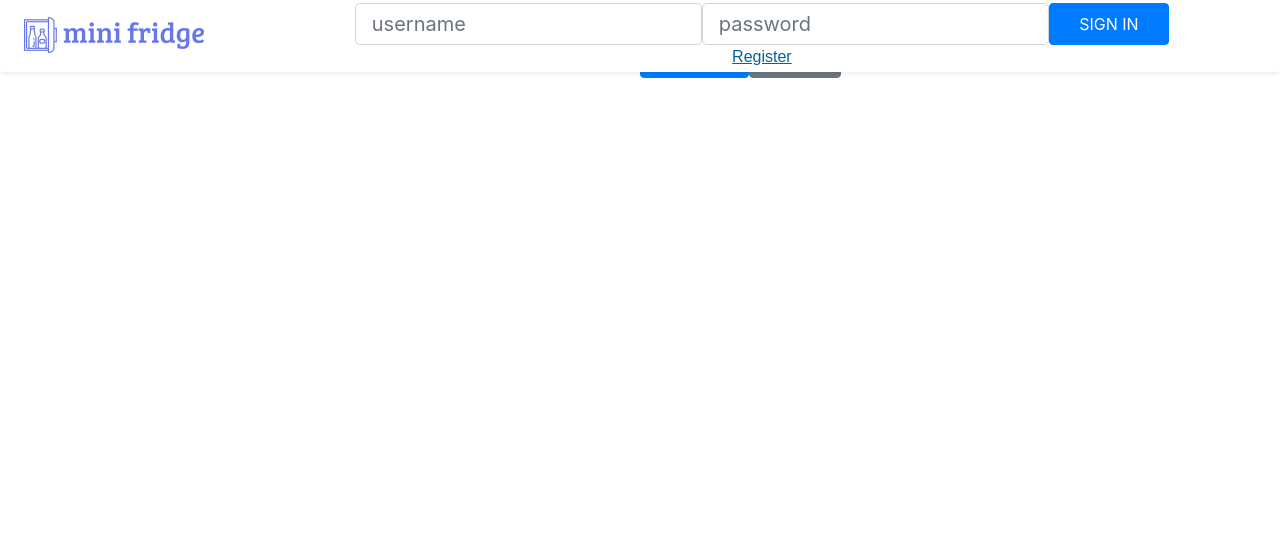
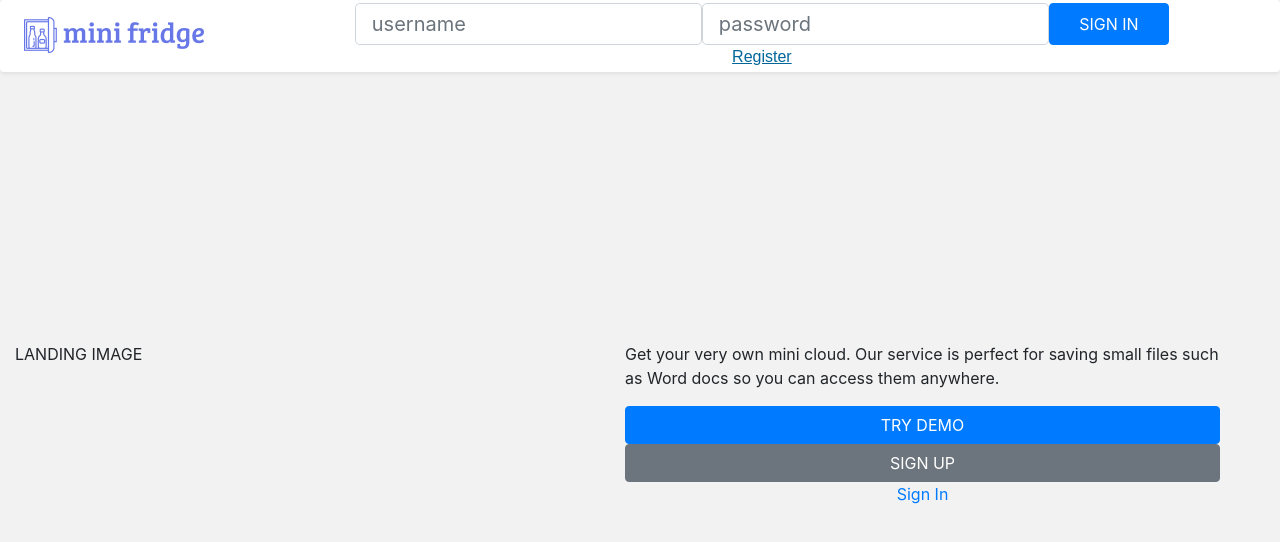
Before and after one commit to hnryzhng/mini-fridge, a React (Create React App) app in the folder client/: page / in a window 1280 px wide. Shown: the top 542 px of the page. Built offline with nearby package versions, Linux system fonts and the light colour scheme.

Commit message:
styling landing section

```diff
--- a/client/src/App.js
+++ b/client/src/App.js
@@ -119,13 +119,19 @@ class UserModule extends Component {
 
 class Landing extends Component {
   render() {
+
+    const landingText = `
+
+      Get your very own mini cloud. Our service is perfect for saving small files such
+      as Word docs so you can access them anywhere.
+
+    `
+
     return(
 
-      <div className="section-container parallax" id="landing-section">
+      <div className="container-fluid section-container parallax d-flex" id="landing-section">
 
-        <div className="container-fluid">
-
-            <div className="row">
+          <div className="row align-self-center">
 
             <div className="col-md" id="landing-section-left">
               <img src="" alt="" />LANDING IMAGE
@@ -135,20 +141,34 @@ class Landing extends Component {
 
               <div className="row">
                 <p id="landing-text">
-                  LANDING TEXT
+
+                  { landingText }
+
                 </p>
               </div>
 
-                <button href="#" className="btn btn-primary"> TRY DEMO </button>
+              <div className="row">
+                <button href="#" className="btn btn-primary w-100">
+                  TRY DEMO
+                </button>
+              </div>
 
-                <button href="#" className="btn btn-secondary"> SIGN UP </button>
+              <div className="row">
+                <button href="#" className="btn btn-secondary w-100">
+                  SIGN UP
+                </button>
+              </div>
 
-                <a href="#" alt=""> Sign In </a>
+              <div className="row justify-content-center">
+                <a href="#" alt="">
+                  Sign In
+                </a>
+              </div>
 
             </div>
 
           </div>
-        </div>
+
 
       </div>
 
--- a/client/src/styles.css
+++ b/client/src/styles.css
@@ -7,6 +7,7 @@
 .row {
 	width: 100%;
 }
+
 
 .navbar-nav {
 	width: 100%;
@@ -78,6 +79,24 @@
 	text-decoration: underline;
 	cursor: pointer;
 }
+
+.section-container {
+	height: 100vh;
+	padding-top: 5em;
+	padding-bottom: 2em;
+	background-color: #f2f2f2;
+}
+
+.parallax {
+	background-attachment: fixed;
+	background-position: center;
+	background-repeat: no-repeat;
+	background-size: cover;
+}
+
+
+
+
 
 #upload-file-button {
 	background-color: #3a4ddf;
```
Lines whose indentation alone changed are shown as unchanged.
